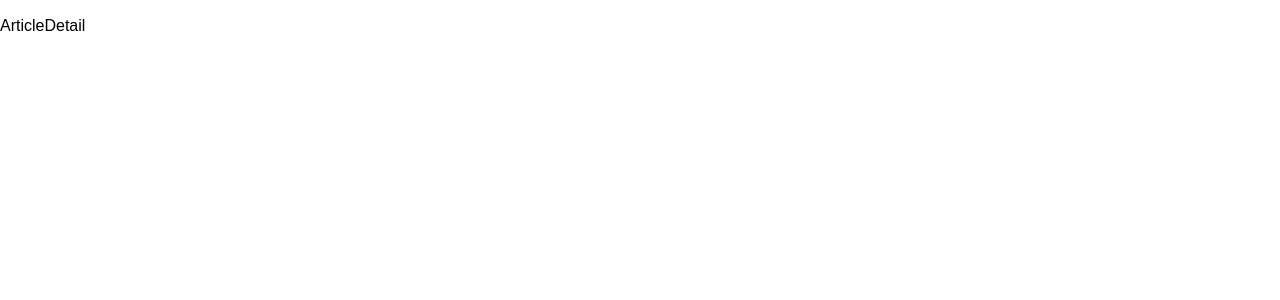
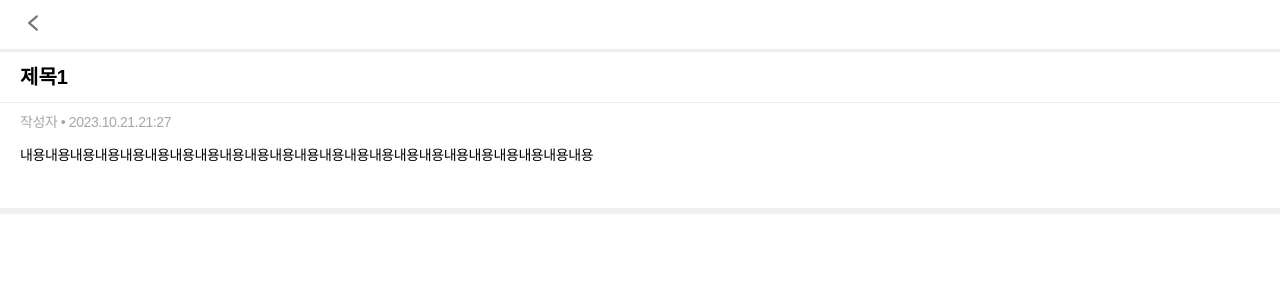
Before and after one commit to Theo-16-T1F7/T1F7-FE, a React (Create React App) app: page /article/1 in a window 1280 px wide. Shown: the top 300 px of the page. Built offline with nearby package versions, Linux system fonts and the light colour scheme; a web font is replaced by a local one.

Commit message:
[feat] detail 페이지 기본적인 제목, 작성자, 내용 출력

```diff
--- a/src/components/ArticleList/ArticleHeader.tsx
+++ b/src/components/ArticleList/ArticleHeader.tsx
@@ -3,7 +3,7 @@ import { useNavigate } from 'react-router-dom';
 import { BackArrowButton } from '../../styles/icons/SvgIcons';
 
 interface Props {
-  children: string;
+  children?: string;
 }
 
 const ArticleHeader = (props: Props) => {
--- /dev/null
+++ b/src/pages/ArticleDetailPage/ArticleDetailPage.styled.ts
@@ -0,0 +1,26 @@
+import styled from 'styled-components';
+
+export const ArticleDetailTitle = styled.h2`
+  width: 375px;
+  padding: 0px 15px 15px 20px;
+`;
+
+export const ArticleWriter = styled.div`
+  color: #a7a7a7;
+  font-size: 14px;
+
+  font-weight: 274;
+  line-height: 28px; /* 200% */
+  letter-spacing: -0.42px;
+  padding: 5px 20px;
+  align-items: center;
+`;
+
+export const ArticleDetailContent = styled.div`
+  font-size: 14px;
+  font-weight: 274;
+  line-height: 28px; /* 200% */
+  letter-spacing: -0.42px;
+  padding: 0px 20px 39px 20px;
+  align-items: center;
+`;
--- a/src/pages/ArticleDetailPage/ArticleDetailPage.tsx
+++ b/src/pages/ArticleDetailPage/ArticleDetailPage.tsx
@@ -1,10 +1,20 @@
-import { ArticleHeader } from '../../components/ArticleList/ArticleHeader.styled';
+import { useParams } from 'react-router-dom';
+import ArticleHeader from '../../components/ArticleList/ArticleHeader';
+import { ArticleDivider } from '../../components/ArticleList/Article.styled';
+import { ArticleDetailContent, ArticleDetailTitle, ArticleWriter } from './ArticleDetailPage.styled';
 
 const ArticleDetailPage = () => {
+  const { id } = useParams();
   return (
     <>
       <ArticleHeader />
-      ArticleDetail
+      <ArticleDetailTitle>제목{id}</ArticleDetailTitle>
+      <ArticleDivider />
+      <ArticleWriter>작성자 • 2023.10.21.21:27</ArticleWriter>
+      <ArticleDetailContent>
+        내용내용내용내용내용내용내용내용내용내용내용내용내용내용내용내용내용내용내용내용내용내용내용
+      </ArticleDetailContent>
+      <ArticleDivider style={{ height: '6px' }} />
     </>
   );
 };
```
